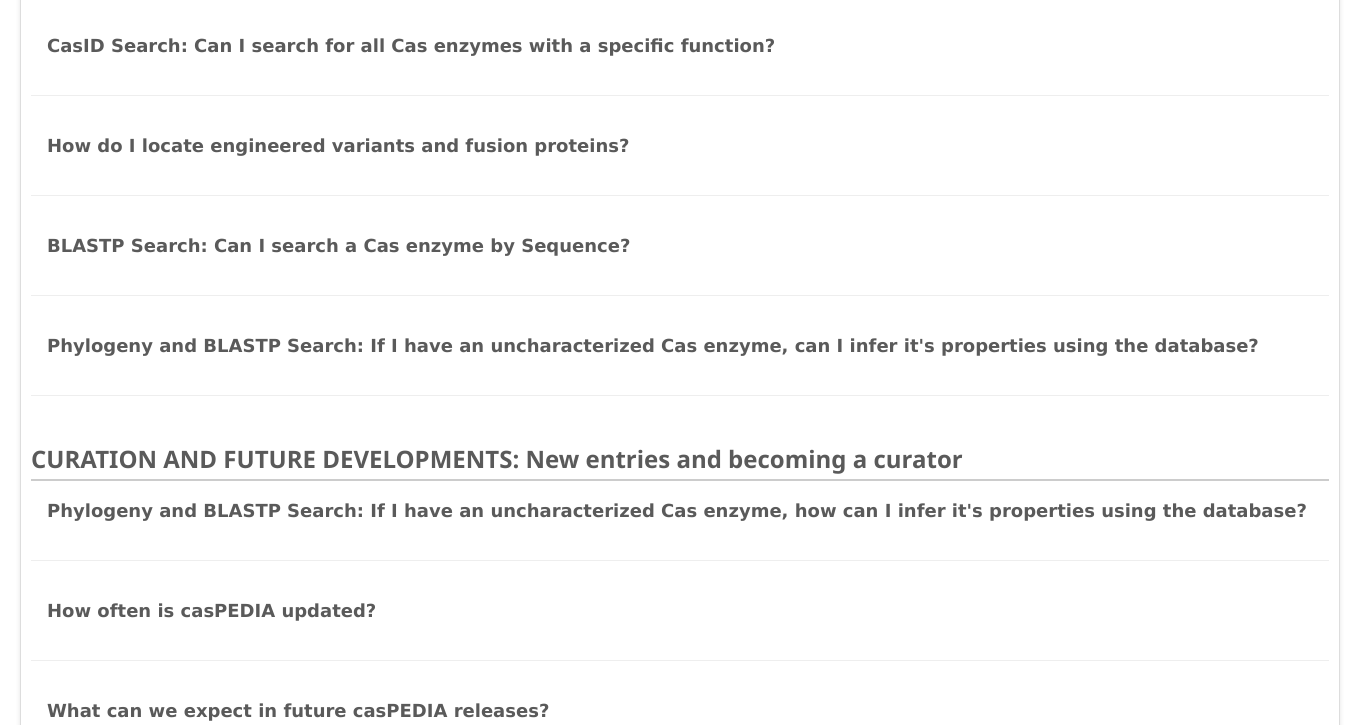
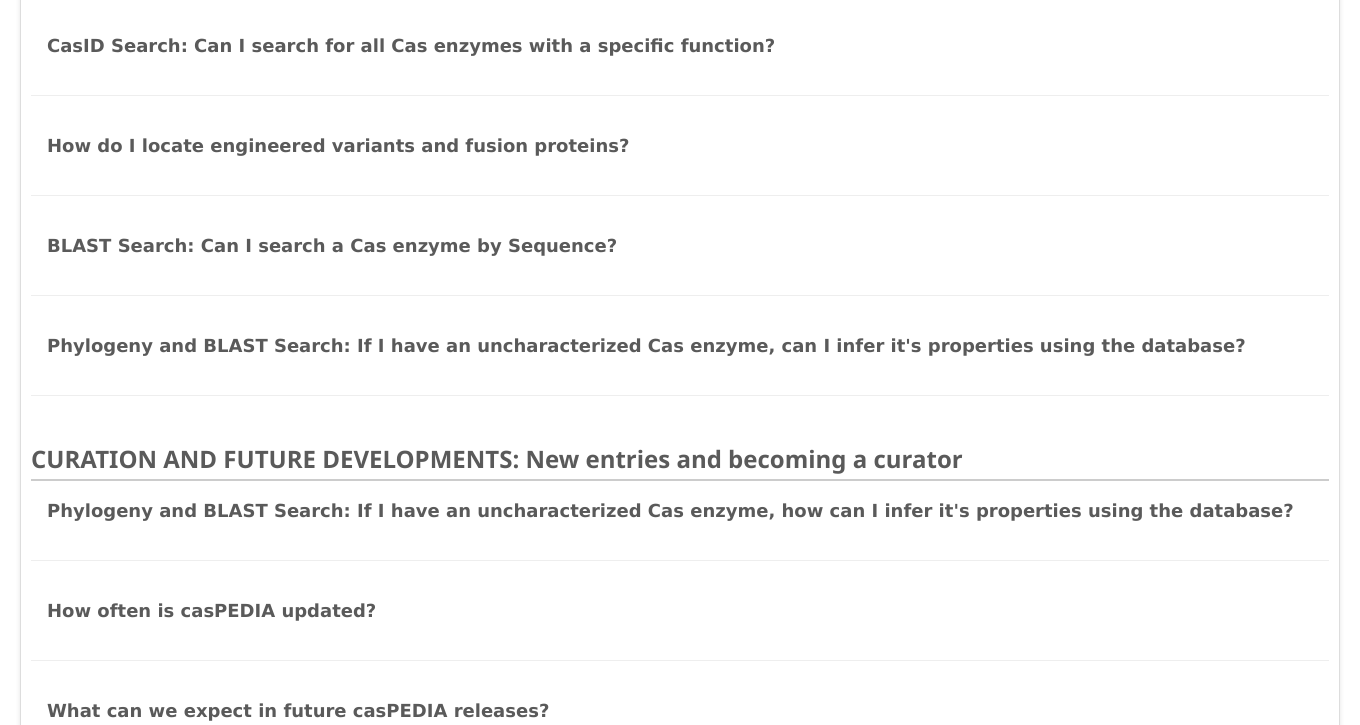
Before and after one commit to Doudna-lab/casPedia_website, a Flask app: template templates/FAQ.html in a window 1360 px wide. Shown: the part 1596-2321 px from the top of the page. Run offline with Flask 3, Linux system fonts and the light colour scheme; the template is opened without the code that fills it, so the values that code supplies are empty; parts of the project's set-up code (start-up, migrations or seed data) failed here and were passed over.

Commit message:
Fix Contact and FAQ typos

```diff
--- a/templates/FAQ.html
+++ b/templates/FAQ.html
@@ -47,7 +47,7 @@
         <hr>
         <button onclick="myAccFunc('Info3')" class="wiki-padding-16 wiki-theme wiki-button wiki-block wiki-left-align"><span style="color:#5A5A5A;font-weight:bold;font-size:18px;">What data is organized in casPEDIA?&nbsp;</span></button>
           <div id="Info3" class="wiki-hide">
-            <p class="section-content">As a centralized repository of Class II Cas systems, casPEDIA is organized in wiki format, with detailed summaries of each nuclease. Additional resources exist, such as "Advanced Tool Search" and BLASTP-based sequence search, to assist users in searching for enzymes relevant to their experimental and discovery needs. The website also details the phylogenetic classifications of Class II systems, complimenting similar efforts in the CRISPR community. When information is available, wiki entries contain the following sections:
+            <p class="section-content">As a centralized repository of Class II Cas systems, casPEDIA is organized in wiki format, with detailed summaries of each nuclease. Additional resources exist, such as "Advanced Tool Search" and DELTA-BLAST sequence search (default parameters), to assist users in searching for enzymes relevant to their experimental and discovery needs. The website also details the phylogenetic classifications of Class II systems, complimenting similar efforts in the CRISPR community. When information is available, wiki entries contain the following sections:
 
             - Quick Links: Three summary panels are available at the top of the website to enable rapid access to information about the nuclease. The three panels include: Classification (CasID information), Properties (Essential details, including: protospacer length, PAM/PFS sequence, CDS Length, Number of Amino acids, etc.) and Resources (External links to: RefSeq Genome Assembly for the species of origin, RefSeq Gene ID, RefSeq Protein ID, UniProtKB ID, Conserved Domains Database ID(s), etc. )
             - Summary: Brief summary of the nuclease, Including: its species of origin, context of its discovery, common uses, novel properties, etc.
@@ -135,13 +135,13 @@
           </div>
         <hr>
 
-        <button onclick="myAccFunc('Search3')" class="wiki-padding-16 wiki-theme wiki-button wiki-block wiki-left-align"><span style="color:#5A5A5A;font-weight:bold;font-size:18px;">BLASTP Search: Can I search a Cas enzyme by Sequence?</span></button>
+        <button onclick="myAccFunc('Search3')" class="wiki-padding-16 wiki-theme wiki-button wiki-block wiki-left-align"><span style="color:#5A5A5A;font-weight:bold;font-size:18px;">BLAST Search: Can I search a Cas enzyme by Sequence?</span></button>
           <div id="Search3" class="wiki-hide wiki-black">
-            <p class="section-content">The casPEDIA search bar can be used to search for cas enzymes by protein sequence (e.g. SpySas9a, Cas9, Cas13, etc.), using an underlying BLASTP function that queries against all sequences deposited in casPEDIA. All sequence-searches most follow fasta syntax (i.e. > sequenceName\n seqeuncestr)Searches are not case-sensitive, and, aside from the that must proceed each sequence, search strings should exclude special characters (e.g. *, white space, line-breaks and punctuation marks). Currently, only one sequence can be inputted at a single time. Currently, the BLASTP parameters for the search tool are fixed (cannot be edited during runtime) and set to <insert params>. If you would like to perform extended BLAST searches, all protein sequences in casPEDIA can be [[downloaded here]] for external searches
+            <p class="section-content">The casPEDIA search bar can be used to search for cas enzymes by protein sequence (e.g. SpySas9a, Cas9, Cas13, etc.), using an underlying DELTA-BLAST function that queries against all sequences deposited in casPEDIA. All sequence-searches most follow fasta syntax (i.e. > sequenceName\n seqeuncestr)Searches are not case-sensitive, and, aside from the that must proceed each sequence, search strings should exclude special characters (e.g. *, white space, line-breaks and punctuation marks). Currently, only one sequence can be inputted at a single time. Currently, the DELTA-BLAST parameters for the search tool are fixed (cannot be edited during runtime) and set to the tool's default settings. If you would like to perform extended BLAST searches, all protein sequences in casPEDIA can be [[downloaded here]] for external searches
 
-            Sequence searches redirect to a search results table, where each row is a unique Type Protein (aka. Nuclease and species) with 6 columns: Hit Name (type protein), Query Length, Hit Length, BLASTP Alignment Length, Query Coverage (%) and PAM. The table is sortable (both ascending and descending ) by all fields in the table, include E-value, to assist users in finding their desired nuclease.
+            Sequence searches redirect to a search results table, where each row is a unique Type Protein (aka. Nuclease and species) with 6 columns: Hit Name (type protein), Query Length, Hit Length, BLAST Alignment Length, Query Coverage (%) and PAM. The table is sortable (both ascending and descending ) by all fields in the table, include E-value, to assist users in finding their desired nuclease.
 
-            If a BLASTP search does not yield any hits, the sequence did not satisfy our minimum e-value threshold (e-value < <insert>) against the casPEDIA database, or the input did not adhere to fasta format (please check the input). If the formatting for a failed search was correct and you discovered an entry you'd like to add to casPEDIA, we'd be happy to help--please see the FAQ section entitled "Update or contribute to casPEDIA" as well as the "Contact Us" page of the website for more information.
+            If a BLAST search does not yield any hits, the sequence did not satisfy our minimum e-value threshold (e-value < <insert>) against the casPEDIA database, or the input did not adhere to fasta format (please check the input). If the formatting for a failed search was correct and you discovered an entry you'd like to add to casPEDIA, we'd be happy to help--please see the FAQ section entitled "Update or contribute to casPEDIA" as well as the "Contact Us" page of the website for more information.
 
             Valid search examples:
             - Fasta format:
@@ -160,15 +160,15 @@
           </div>
         <hr>
 
-        <button onclick="myAccFunc('Search3')" class="wiki-padding-16 wiki-theme wiki-button wiki-block wiki-left-align"><span style="color:#5A5A5A;font-weight:bold;font-size:18px;">Phylogeny and BLASTP Search: If I have an uncharacterized Cas enzyme, can I infer it's properties using the database?</span></button>
+        <button onclick="myAccFunc('Search3')" class="wiki-padding-16 wiki-theme wiki-button wiki-block wiki-left-align"><span style="color:#5A5A5A;font-weight:bold;font-size:18px;">Phylogeny and BLAST Search: If I have an uncharacterized Cas enzyme, can I infer it's properties using the database?</span></button>
           <div id="Search3" class="wiki-hide wiki-black">
-            <p class="section-content">Scientists with novel cas nucleases can utilize casPEDIA, even if their enzymes are undocumented. While sequence similarity between protiens does not guarantee equivalent enzymatic function, it is a reasonable proxy and serves as a putative indicator of a novel enzyme's properties. To this end, scientists can leverage the BLASTP search engine to identify the casPEDIA entry with the highest sequence-similarity (lowest e-value) to their novel protein. The top BALSTP hit may have similar function to the candidate protein and the functional information embedded in its CasID can be used to inform a preliminary set of experiments to efficiently characterize the true nature of the novel nuclease. In addition to BLASTP, sequence lists from all phylogenetic trees in casPEDIA may be downloaded [[link]] for further analysis, by including the novel nuclease in a new phylogenetic reconstruction, to identify the most closely-related entry in casPEDIA for functional clues.</p>
+            <p class="section-content">Scientists with novel cas nucleases can utilize casPEDIA, even if their enzymes are undocumented. While sequence similarity between protiens does not guarantee equivalent enzymatic function, it is a reasonable proxy and serves as a putative indicator of a novel enzyme's properties. To this end, scientists can leverage the DELTA-BLAST search engine to identify the casPEDIA entry with the highest sequence-similarity (lowest e-value) to their novel protein. The top DELTA-BLAST hit may have similar function to the candidate protein and the functional information embedded in its CasID can be used to inform a preliminary set of experiments to efficiently characterize the true nature of the novel nuclease. In addition to DELTA-BLAST, sequence lists from all phylogenetic trees in casPEDIA may be downloaded [[link]] for further analysis, by including the novel nuclease in a new phylogenetic reconstruction, to identify the most closely-related entry in casPEDIA for functional clues.</p>
           </div>
         <hr>
 
     <br>
       <h3 class="section-header">CURATION AND FUTURE DEVELOPMENTS: New entries and becoming a curator</h3>
-        <button onclick="myAccFunc('Future1')" class="wiki-padding-16 wiki-theme wiki-button wiki-block wiki-left-align"><span style="color:#5A5A5A;font-weight:bold;font-size:18px;">Phylogeny and BLASTP Search: If I have an uncharacterized Cas enzyme, how can I infer it's properties using the database?</span></button>
+        <button onclick="myAccFunc('Future1')" class="wiki-padding-16 wiki-theme wiki-button wiki-block wiki-left-align"><span style="color:#5A5A5A;font-weight:bold;font-size:18px;">Phylogeny and BLAST Search: If I have an uncharacterized Cas enzyme, how can I infer it's properties using the database?</span></button>
           <div id="Future1" class="wiki-hide wiki-black">
             <p class="section-content">We are grateful for your interest--casPEDIA is a community resource and your participation is welcome! If you would like to contribute to casPEDIA (i.e. moderate/update content, suggest new entries and features, etc.), please visit the "Contact Us" page of the website for detailed information.
 
```
Also changed, not shown: templates/Contact.html (+5 -5 lines).
